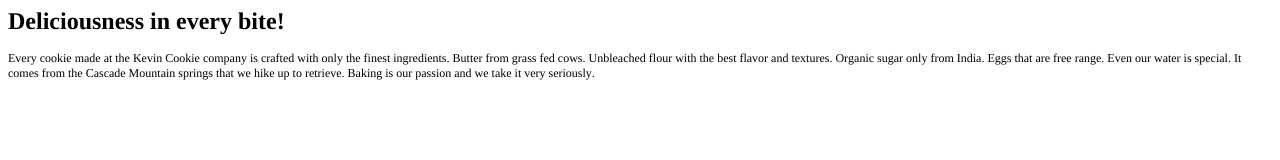
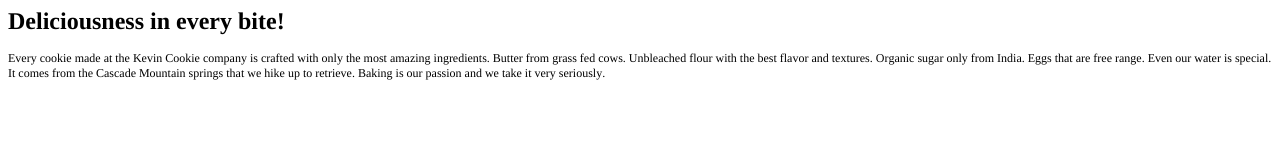
Before and after one commit to Somethingtohold/KevinCookieCompany.com, a plain HTML site: page index.htm in a window 1280 px wide. Drawn offline with Linux system fonts and the light colour scheme.

Commit message:
update index text

```diff
--- a/index.htm
+++ b/index.htm
@@ -13,6 +13,6 @@
 </head>
 <body>
 <h1 style="margin: 0.0px 0.0px 16.1px 0.0px; font: 24.0px Times; -webkit-text-stroke: #000000"><span class="s1"><b>Deliciousness in every bite!</b></span></h1>
-<p class="p2"><span class="s1">Every cookie made at the Kevin Cookie company is crafted with only the finest ingredients. Butter from grass fed cows. Unbleached flour with the best flavor and textures. Organic sugar only from India. Eggs that are free range. Even our water is special. It comes from the Cascade Mountain springs that we hike up to retrieve. Baking is our passion and we take it very seriously.</span></p>
+<p class="p2"><span class="s1">Every cookie made at the Kevin Cookie company is crafted with only the most amazing ingredients. Butter from grass fed cows. Unbleached flour with the best flavor and textures. Organic sugar only from India. Eggs that are free range. Even our water is special. It comes from the Cascade Mountain springs that we hike up to retrieve. Baking is our passion and we take it very seriously.</span></p>
 </body>
 </html>
```
